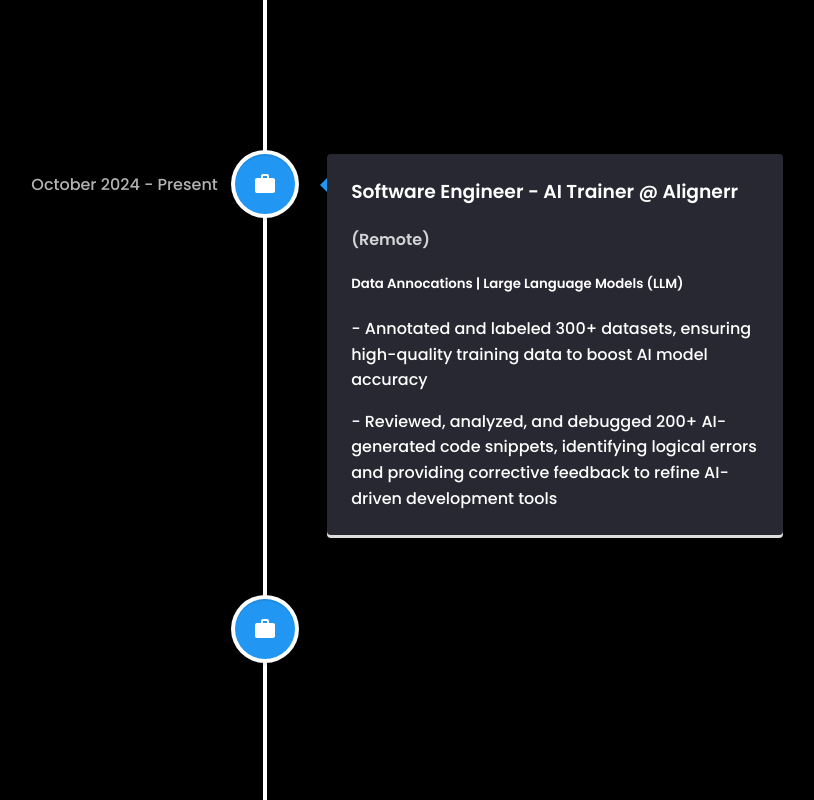
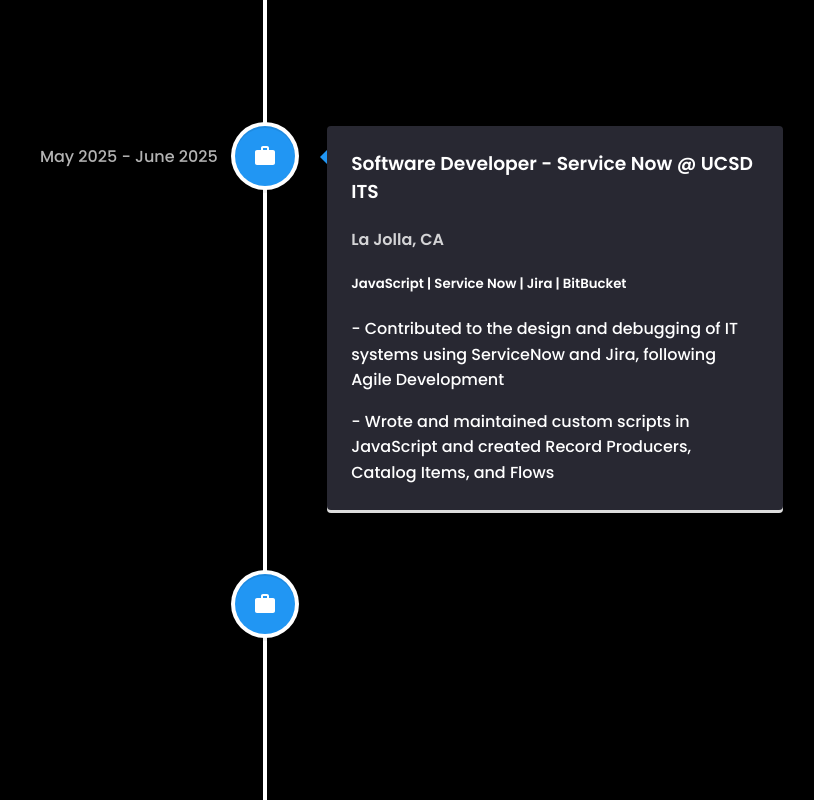
Before and after one commit to qwer030413/Portfoilio, a React (Vite) app in the folder Portfolio/: page / in a window 1280 px wide. Shown: the part 2540-3340 px from the top of the page, without its empty margins (407-1221 px from the left). Built offline with nearby package versions, Linux system fonts and the light colour scheme; a web font is replaced by a local one.

Commit message:
update resume and Portfolio

```diff
--- a/Portfolio/src/Pages/Experiences/Experiences.tsx
+++ b/Portfolio/src/Pages/Experiences/Experiences.tsx
@@ -8,6 +8,26 @@
     let timeLine = [
         {
             id : 1,
+            title: "Software Engineer Intern - ML @ TransCore",
+            Used: "Python | Open Webui | Fast API | Ollama | LLMs | Fine Tuning",
+            date : "June 2025 - Present",
+            location : "Remote",
+            description1: "- Developing specialized AI agents using LLMs fine-tuned with Ollama, integrated with Open WebUI to manage model interactions, and incorporated domain-specific knowledge bases for tolling system challenges",
+            description2: "- Created prompt-based tools in Python to enable tool calling for tasks like data look-up and support for internal systems",
+            icon: <MdWork />
+        },
+        {
+            id : 2,
+            title: "Software Developer - Service Now @ UCSD ITS",
+            Used: "JavaScript | Service Now | Jira | BitBucket",
+            date : "May 2025 - June 2025",
+            location : "La Jolla, CA",
+            description1: "- Contributed to the design and debugging of IT systems using ServiceNow and Jira, following Agile Development",
+            description2: "- Wrote and maintained custom scripts in JavaScript and created Record Producers, Catalog Items, and Flows",
+            icon: <MdWork />
+        },
+        {
+            id : 3,
             title: "Software Engineer Intern @ Argus West Investigations",
             Used: "Python | Django | REST APIs | PostgreSQL",
             date : "January 2025 - Present",
@@ -17,7 +37,7 @@
             icon: <MdWork />
         },
         {
-            id : 2,
+            id : 4,
             title: "Software Engineer - AI Trainer @ Alignerr",
             Used: "Data Annocations | Large Language Models (LLM)",
             date : "October 2024 - Present",
@@ -27,7 +47,7 @@
             icon: <MdWork />
         },
         {
-            id : 3,
+            id : 5,
             title: "Full-Stack Developer @ CSES",
             Used: "React Native | Node.js | PostgreSQL | AWS",
             date : "September 2024 - Present",
@@ -37,7 +57,7 @@
             icon: <MdWork />
         },
         {
-            id : 4,
+            id : 6,
             title: "Software Engineer Intern @ Falkor",
             Used: "React Native | Django | REST APIs | Python | Typescript",
             date : "July 2024 - August 2024",
@@ -47,7 +67,7 @@
             icon: <MdWork />
         },
         {
-            id : 5,
+            id : 7,
             title: "Software Test Engineer Intern @ Sun Tech",
                 Used: "JIRA | Git | Firmware",
                 date : "June 2021 - August 2021",
@@ -57,7 +77,7 @@
             icon: <MdWork />
         },
         {
-            id : 6,
+            id : 8,
             title: "Machine Learning Intern @ STEM Away",
             Used: "Jupiter Notebook | SKlearn | Pandas | Beautiful Soup",
             date : "October 2020 - August 2021",
--- a/Portfolio/src/Pages/Projects/Projects.tsx
+++ b/Portfolio/src/Pages/Projects/Projects.tsx
@@ -5,6 +5,7 @@
 import { RiCalendarTodoFill } from "react-icons/ri";
 import { FaPaperPlane } from "react-icons/fa";
 import { RiMoneyDollarCircleFill } from "react-icons/ri";
+import { FaNoteSticky } from "react-icons/fa6";
 
 import './Projects.css'
 import { useEffect } from 'react';
@@ -31,12 +32,20 @@
         <div className='Projects' id = "section5" ref={props.Propref}>
             <h1>Projects</h1>
             <div className='ProjectsContainer'>
+                <ProjectCards color = "WhiteCard"
+                icon = {<FaNoteSticky color='black' size = {30}/>}
+                title = "Note Cast"
+                description = "Website that converts notes into podcasts using AWS backend"
+                used = "AWS | DynamoDB | Polly AI | S3 | Lambda"
+                date = "Current"
+                link = "https://github.com/qwer030413/NoteCast"
+                />
                 <ProjectCards color = "PinkCard"
                 icon = {<RiMoneyDollarCircleFill color='black' size = {35}/>}
                 title = "Triton Spend (CSES)"
                 description = "App designed to help universtiy students manage their finances"
                 used = "React Native | AWS | PostgreSQL | Node.Js"
-                date = "Current"
+                date = "April 2025"
                 link = "https://github.com/CSES-Open-Source/TritonSpend"
                 />
                 <ProjectCards color = "BlueCard"
--- a/Portfolio/src/components/ProjectCards/ProjectCards.css
+++ b/Portfolio/src/components/ProjectCards/ProjectCards.css
@@ -31,6 +31,9 @@
 }
 .PinkCard{
     background-color: #ffb5ec;
+}
+.WhiteCard{
+    background-color: #FEF5EF;
 }
 .cardHeader{
     display: flex;
```
Also changed, not shown: 1 other file (tests, documents, lock files or other folders).
